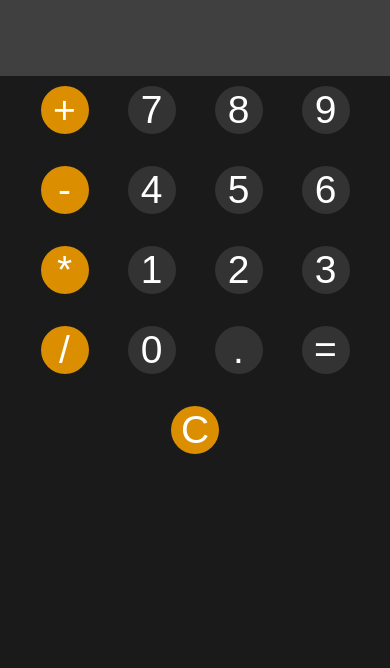
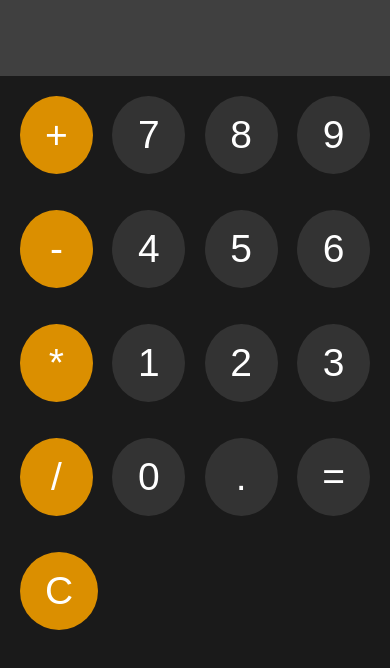
Before and after one commit to d7meDev/js10, a plain HTML site: page index.html in a window 390 px wide. Drawn offline with Linux system fonts and the light colour scheme.

Commit message:
style changes

```diff
--- a/style.css
+++ b/style.css
@@ -8,6 +8,7 @@
 
 body{
     background-color: hsl(0, 0%,10%);
+
 }
 
 #calculitor{
@@ -38,21 +39,22 @@ body{
     display: flex;
     flex-direction: column;
     justify-content: flex-start;
-    align-items: center;
+    align-items: flex-start;
     width: 100%;
     padding: 10px;
-    row-gap: 2rem;
+    row-gap: 1rem;
+
 }
 
 .row{
 
     display: flex;
     flex-wrap: nowrap;
-    justify-content: center;
+    justify-content: flex-start;
     align-items: flex-start;
-    column-gap: 10vw;
-
+    column-gap: 5vw;
     width: 100%;
+    padding: 10px;
 }
 
 
@@ -60,8 +62,8 @@ body{
 .row button{
 
         font-size: clamp(2rem, 10vw, 8rem);
-        width: clamp(3rem, 10vw, 8rem);
-        height: clamp(3rem, 10vw, 8rem);
+        width: clamp(3rem, 20vw, 8rem);
+        height: clamp(3rem, 20vw, 8rem);
         border-radius: 50%;
         background-color: hsl(0, 0%, 20%);
         border: none;
```
